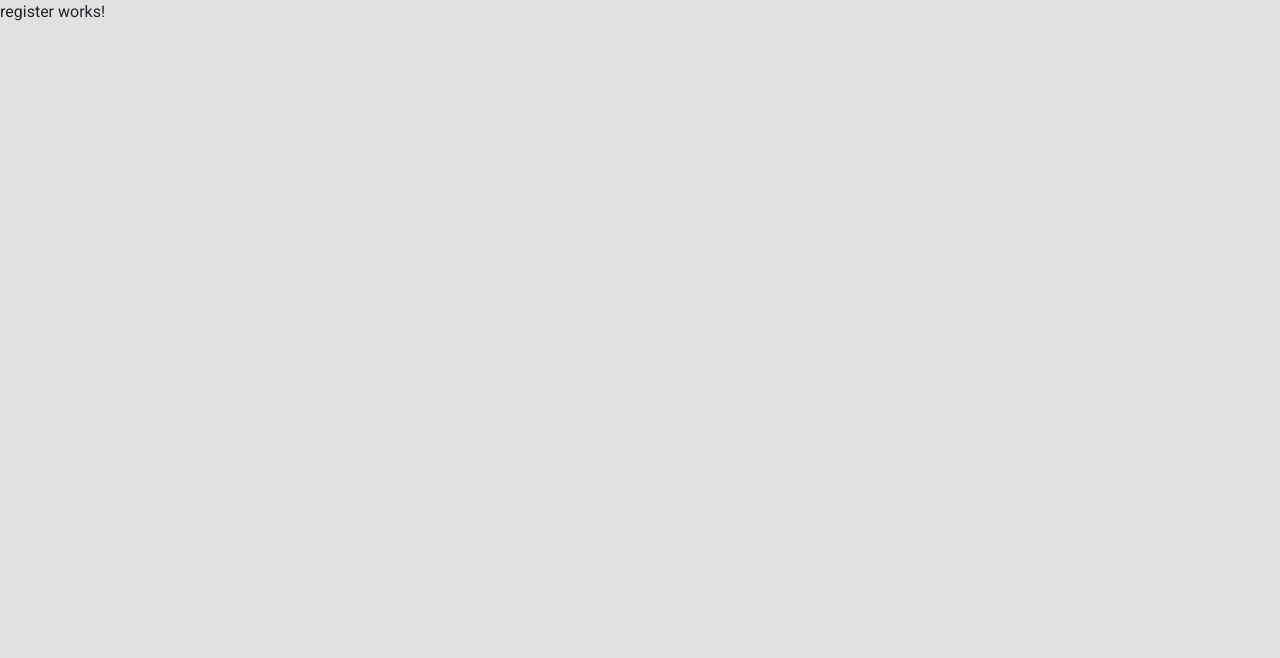
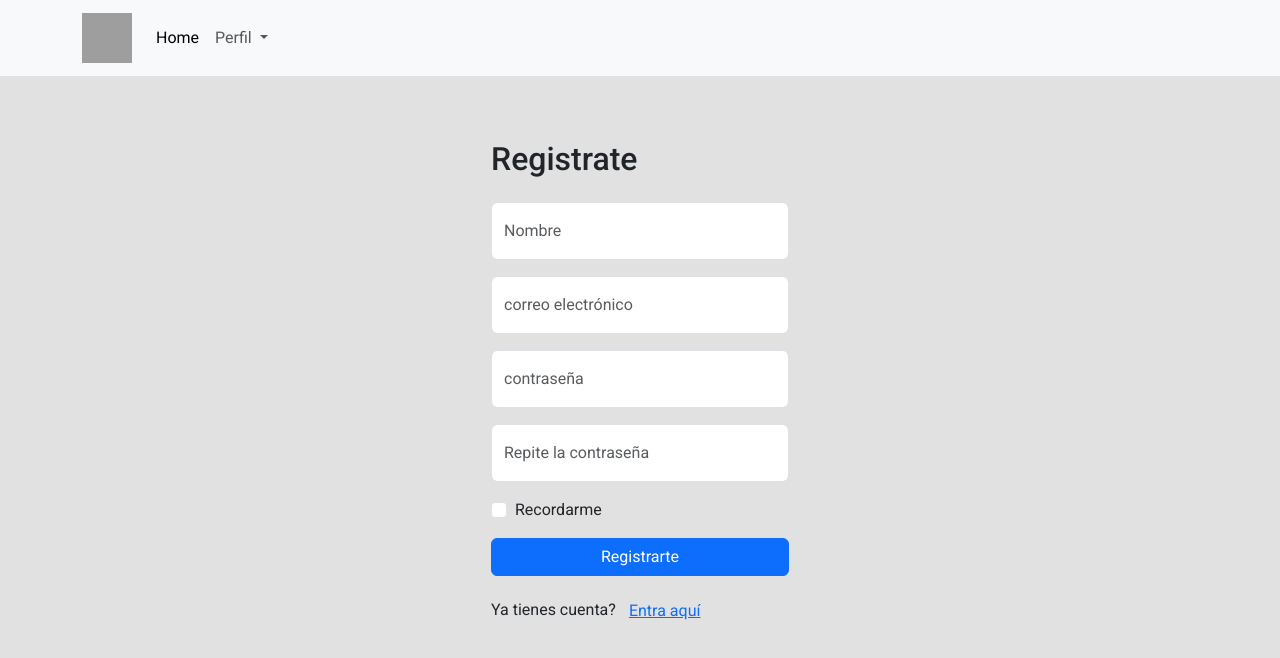
Before and after one commit to santiarroyave/team1-fe-gc-proyecto-final-frontend, an Angular app: page /register in a window 1280 px wide. Shown: the top 658 px of the page. Built offline with nearby package versions, Linux system fonts and the light colour scheme; grey boxes are pictures that could not be loaded.

Commit message:
feat(auth): Add login and register components

```diff
--- a/src/app/app.module.ts
+++ b/src/app/app.module.ts
@@ -35,6 +35,8 @@ import { ActividadesListaComponent } from './utils/actividades-lista/actividades
 import { PasoUnoComponent } from './components/pasarela-pago/paso-uno/paso-uno.component';
 import { BrowserAnimationsModule } from '@angular/platform-browser/animations';
 import { PasoDosComponent } from './components/pasarela-pago/paso-dos/paso-dos.component';
+import { LoginComponent } from './components/auth/login/login.component';
+import { RegisterComponent } from './components/auth/register/register.component';
 
 export const MY_DATE_FORMATS = {
   parse: {
@@ -73,7 +75,9 @@ export const MY_DATE_FORMATS = {
     EditarHotelComponent,
     ActividadesListaComponent,
     PasoUnoComponent,
-    PasoDosComponent
+    PasoDosComponent,
+    LoginComponent,
+    RegisterComponent
   ],
   imports: [
     BrowserModule,
--- a/src/app/components/auth/login/login.component.css
+++ b/src/app/components/auth/login/login.component.css
@@ -0,0 +1,4 @@
+.form-signin {
+    max-width: 330px;
+    padding: 1rem;
+}
--- a/src/app/components/auth/login/login.component.html
+++ b/src/app/components/auth/login/login.component.html
@@ -1 +1,16 @@
-<p>login works!</p>
+<app-navbar-h></app-navbar-h>
+<form class="container form-signin m-auto mt-5">
+    <h1 class="h2 mb-4">Inicia sesión</h1>
+    <div class="mb-3">
+        <input type="email" class="form-control py-3" id="email" placeholder="correo electrónico">
+    </div>
+    <div class="mb-3">
+        <input type="password" class="form-control py-3" id="password" placeholder="contraseña">
+    </div>
+    <div class="mb-3 form-check">
+        <input type="checkbox" class="form-check-input" id="rememberMe">
+        <label class="form-check-label" for="rememberMe">Recordarme</label>
+    </div>
+    <button type="submit" routerLink="/home" class="btn btn-primary w-100">Iniciar sesión</button>
+    <div class="mt-3">No tienes cuenta?<button type="submit" routerLink="/register" class="btn btn-link">Regístrate aquí</button></div>
+</form>
--- a/src/app/components/auth/register/register.component.css
+++ b/src/app/components/auth/register/register.component.css
@@ -0,0 +1,4 @@
+.form-register {
+    max-width: 330px;
+    padding: 1rem;
+}
--- a/src/app/components/auth/register/register.component.html
+++ b/src/app/components/auth/register/register.component.html
@@ -1 +1,22 @@
-<p>register works!</p>
+<app-navbar-h></app-navbar-h>
+<form class="container form-register m-auto mt-5">
+    <h1 class="h2 mb-4">Registrate</h1>
+    <div class="mb-3">
+        <input type="name" class="form-control py-3" id="name" placeholder="Nombre">
+    </div>
+    <div class="mb-3">
+        <input type="email" class="form-control py-3" id="email" placeholder="correo electrónico">
+    </div>
+    <div class="mb-3">
+        <input type="password" class="form-control py-3" id="password" placeholder="contraseña">
+    </div>
+    <div class="mb-3">
+        <input type="password" class="form-control py-3" id="password" placeholder="Repite la contraseña">
+    </div>
+    <div class="mb-3 form-check">
+        <input type="checkbox" class="form-check-input" id="rememberMe">
+        <label class="form-check-label" for="rememberMe">Recordarme</label>
+    </div>
+    <button type="submit" routerLink="/login" class="btn btn-primary w-100">Registrarte</button>
+    <div class="mt-3">Ya tienes cuenta?<button type="submit" routerLink="/login" class="btn btn-link">Entra aquí</button></div>
+</form>
```
